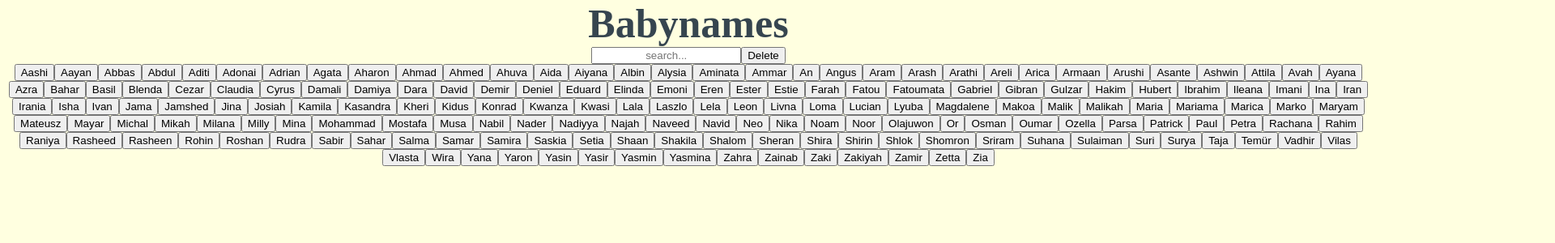
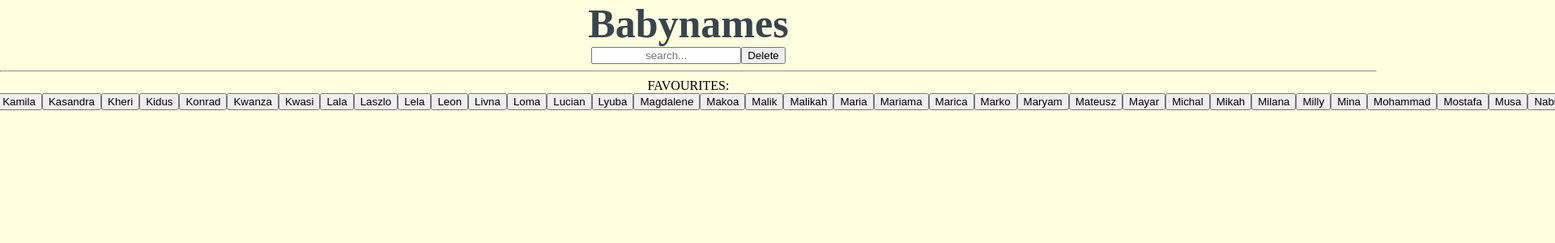
Before and after one commit to christian-2009/baby-names-react, a React (Create React App) app: page / in a window 1280 px wide. Shown: the top 300 px of the page at 81% size, 1920 px wide, since content can reach past the window. Built offline with nearby package versions, Linux system fonts and the light colour scheme.

Commit message:
working on favourites, nothing broken yet

```diff
--- a/src/components/MainContent.tsx
+++ b/src/components/MainContent.tsx
@@ -2,43 +2,42 @@ import { sortedBabyData } from "../utils/sortedBabyData";
 import React, { useState } from "react";
 import BabyName from "./BabyName";
 
+interface BabyInfo {
+  id: number;
+  name: string;
+  sex: string;
+}
+
 export default function MainContent(): JSX.Element {
   const [text, setText] = useState("");
-  const [array, setArray] = useState<string[]>([])
+  const [favourites, setFavourites] = useState<BabyInfo[]>([]);
 
   const filteredBabyNames = sortedBabyData.filter((obj) =>
     obj.name.toLowerCase().includes(text.toLowerCase())
   );
 
+  const favouriteBabyNames = favourites.map((babyObj) => {
+    return (
+      <div className={"babyname " + babyObj.sex} key={babyObj.id}>
+        {babyObj.name}
+      </div>
+    );
+  });
 
-  const babyNames = filteredBabyNames.map((babyObj) => {
+  const favouriteFilteredBabyNames = filteredBabyNames.filter((obj) =>
+    [...favourites].includes(obj))
+
+  const babyNames = filteredBabyNames.map((babyObj: BabyInfo) => {
     return (
-        <button className={"babyname " + babyObj.sex} key={babyObj.id}>{babyObj.name}</button>
-    )})
-//     if (babyObj.sex === "f") {
-//       return (
-//         <button className="female-style" key={babyObj.id} onClick={handleNameArray}>
-//           {babyObj.name}
-//         </button>
-//       );
-//     } else {
-//       return (
-//         <button className="male-style" key={babyObj.id} onClick={handleNameArray}>
-//           {babyObj.name}
-//         </button>
-//       );
-//     }
-//   });
-//   return (
-//       <button className="babyname" + {babyObj.sex}>{babyObj.name}</button>
-//   )
-
-
-//   const babyNames = filteredBabyNames.map(BabyName)
-
-//   const handleNameArray = () => {
-//       setArray([... array, ])
-//   }
+      <button
+        className={"babyname " + babyObj.sex}
+        key={babyObj.id}
+        onClick={() => setFavourites([...favourites, babyObj])}
+      >
+        {babyObj.name}
+      </button>
+    );
+  });
 
   const handleDelete = () => {
     setText("");
@@ -55,10 +54,13 @@ export default function MainContent(): JSX.Element {
             setText(event.target.value);
           }}
         />
-        <button onClick={handleDelete}>Delete</button>
+        <button onClick={handleDelete} className="delete">
+          Delete
+        </button>
       </div>
-      <div style={{display:"inline-block"}}>{babyNames}</div>
-
+      <hr />
+      <div className="flex">FAVOURITES: {favouriteBabyNames}</div>
+      <div className="flex">{babyNames}</div>
     </>
   );
 }
```
